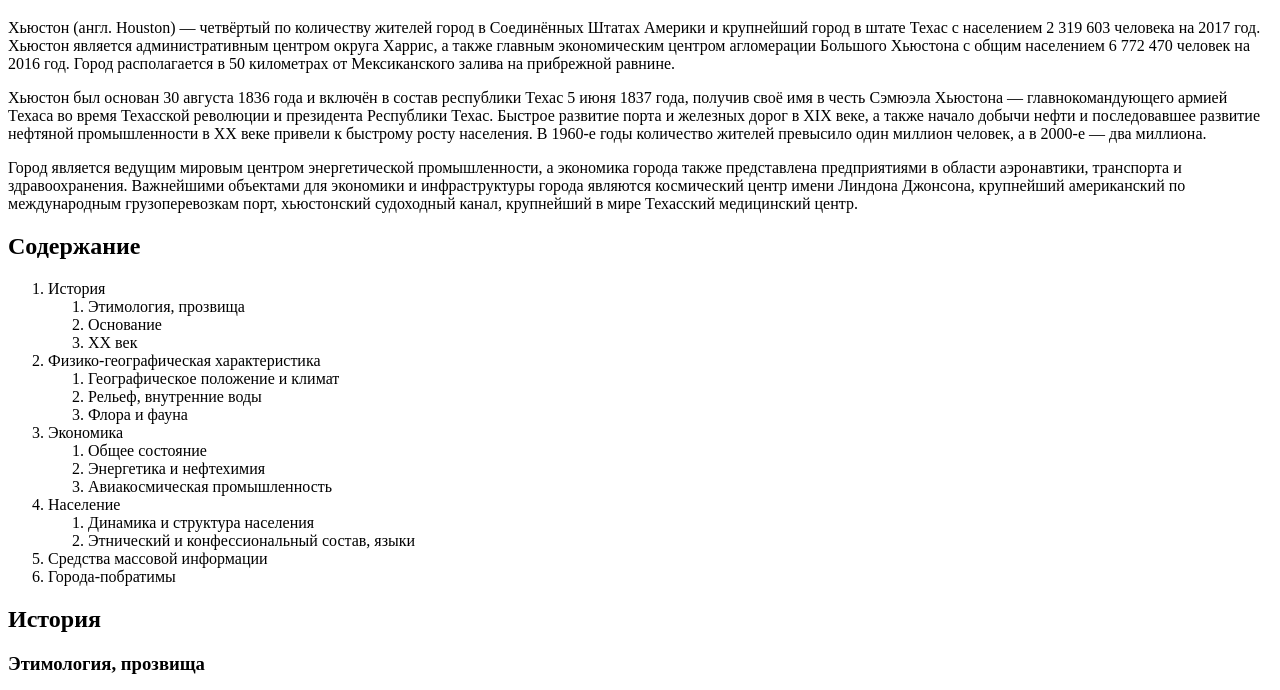
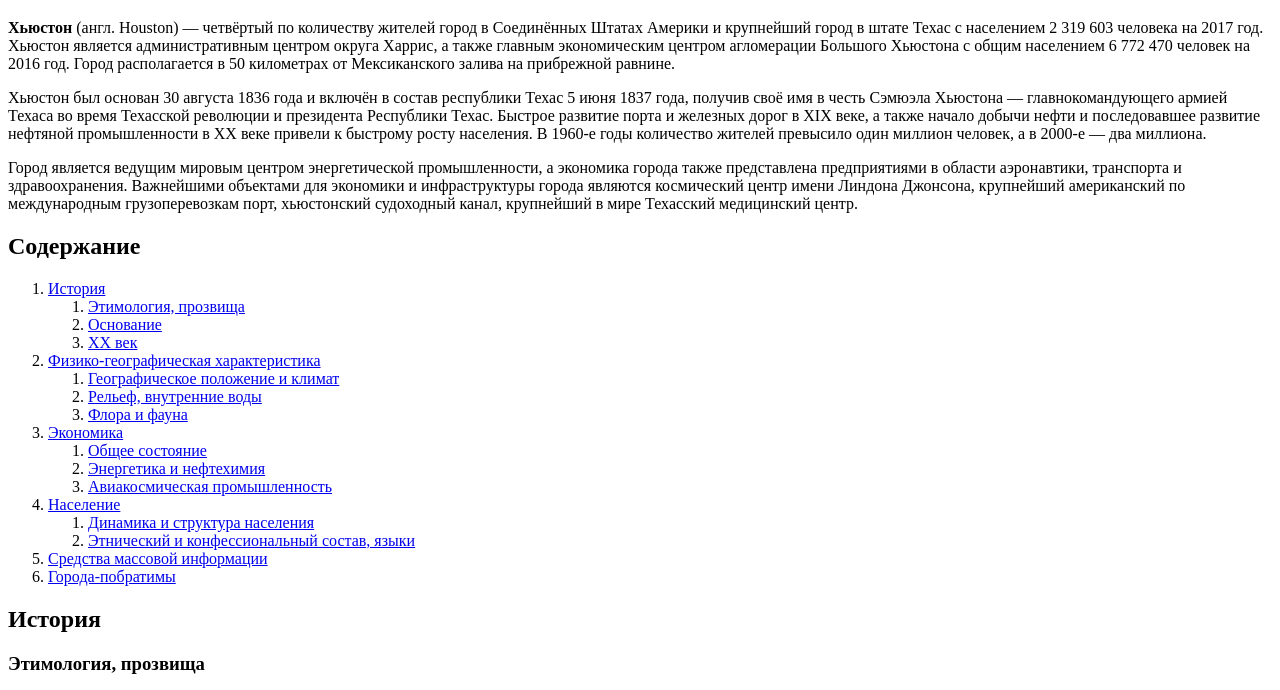
Before and after one commit to MaximumConstant/HTML_Practice-1, a plain HTML site: page index.html in a window 1280 px wide. Shown: the part 61-751 px from the top of the page. Drawn offline with Linux system fonts and the light colour scheme.

Commit message:
Added links

```diff
--- a/index.html
+++ b/index.html
@@ -10,7 +10,7 @@
 <body>
   <h1>Хьюстон</h1>
   <p>
-    Хьюстон (англ. Houston) — четвёртый по количеству жителей город в
+    <b>Хьюстон</b> (англ. Houston) — четвёртый по количеству жителей город в
     Соединённых Штатах Америки и крупнейший город в штате Техас с населением 2
     319 603 человека на 2017 год. Хьюстон является административным центром
     округа Харрис, а также главным экономическим центром агломерации Большого
@@ -39,36 +39,36 @@
   <h2>Содержание</h2>
 
   <ol>
-    <li>История</li>
+    <li><a href="#history">История</a></li>
     <ol>
-      <li>Этимология, прозвища</li>
-      <li>Основание</li>
-      <li>XX век</li>
+      <li><a href="#history_ethimology">Этимология, прозвища</a></li>
+      <li><a href="#history_founding">Основание</a></li>
+      <li><a href="#history_20_century">XX век</a></li>
     </ol>
-    <li>Физико-географическая характеристика</li>
+    <li><a href="#geographic">Физико-географическая характеристика</a></li>
     <ol>
-      <li>Географическое положение и климат</li>
-      <li>Рельеф, внутренние воды</li>
-      <li>Флора и фауна</li>
+      <li><a href="#geographic_climate">Географическое положение и климат</a></li>
+      <li><a href="#geographic_landform">Рельеф, внутренние воды</a></li>
+      <li><a href="#geographic_flora">Флора и фауна</a></li>
     </ol>
-    <li>Экономика</li>
+    <li><a href="#economoic">Экономика</a></li>
     <ol>
-      <li>Общее состояние</li>
-      <li>Энергетика и нефтехимия</li>
-      <li>Авиакосмическая промышленность</li>
+      <li><a  href="#economoic_total">Общее состояние</a></li>
+      <li><a  href="#economoic_energetic">Энергетика и нефтехимия</a></li>
+      <li><a  href="#economoic_space_companies">Авиакосмическая промышленность</a></li>
     </ol>
-    <li>Население</li>
+    <li><a href="#population">Население</a></li>
     <ol>
-      <li>Динамика и структура населения</li>
-      <li>Этнический и конфессиональный состав, языки</li>
+      <li><a href="#population_structure">Динамика и структура населения</a></li>
+      <li><a href="#population_etnic">Этнический и конфессиональный состав, языки</a></li>
     </ol>
-    <li>Средства массовой информации</li>
-    <li>Города-побратимы</li>
+    <li><a href="#massmedia">Средства массовой информации</a></li>
+    <li><a href="#brother-cities">Города-побратимы</a></li>
   </ol>
 
-  <h2>История</h2>
+  <h2 id="history">История</h2>
 
-  <h3>Этимология, прозвища</h3>
+  <h3 id="history_ethimology">Этимология, прозвища</h3>
   <figure>
     <img src="img/Sam_Houston_portrait.jpg">
     <figcaption>
@@ -86,12 +86,12 @@
     центр имени Линдона Джонсона. Всего город имеет 12 прозвищ.
   </p>
   <p>
-    В американской разговорной речи есть популярная фраза: «Хьюстон, у нас
-    проблема» (англ. Houston, we’ve had a problem), появившаяся после
+    В американской разговорной речи есть популярная фраза: <b>«Хьюстон, у нас
+    проблема»</b> (англ. Houston, we’ve had a problem), появившаяся после
     неудачной миссии Аполлон-13. В Хьюстоне проходили съёмки фильма
     «Аполлон-13», в основу сюжета которого легли реальные события миссии.
   </p>
-  <h3>Основание</h3>
+  <h3 id="history_founding">Основание</h3>
   <figure>
     <img src="img/Allen's_Landing_Houston_bayou_view.jpg">
     <figcaption>
@@ -118,7 +118,7 @@
     Хьюстона стал Джеймс Холман.
   </p>
 
-  <h3>XX век</h3>
+  <h3 id="history_20_century">XX век</h3>
   <figure>
     <img src="img/Main_Street_looking_south_Houston_Texas_(1908).jpg">
     <figcaption>
@@ -163,8 +163,8 @@
     человек.
   </p>
 
-  <h2>Физико-географическая характеристика </h2>
-  <h3>Географическое положение и климат</h3>
+  <h2 id="geographic">Физико-географическая характеристика </h2>
+  <h3 id="geographic_climate">Географическое положение и климат</h3>
   <figure>
     <img src="img/Large_Houston_Landsat.jpg">
     <figcaption>
@@ -256,7 +256,7 @@
   </table>
   </p>
 
-  <h3>Рельеф, внутренние воды</h3>
+  <h3 id="geographic_landform">Рельеф, внутренние воды</h3>
   <p>
     Для почв Хьюстона характерно наличие осадочных горных пород и песка. На поверхности часты
     эрозии, на территории города находится около 300 разломов, их общая длина примерно 500 км. Один
@@ -279,7 +279,7 @@
     земной поверхности.
   </p>
 
-  <h3>Флора и фауна</h3>
+  <h3 id="geographic_flora">Флора и фауна</h3>
   <figure>
     <img src="img/Discovery_green.jpg">
     <figcaption>
@@ -303,8 +303,8 @@
     климате. Среди растений, произрастающих в городе, можно выделить орхидеи и магнолии.
   </p>
 
-  <h2>Экономика</h2>
-  <h3>Общее состояние</h3>
+  <h2 id="economoic">Экономика</h2>
+  <h3 id="economoic_total">Общее состояние</h3>
 
   <p>
   <table>
@@ -459,8 +459,9 @@
     Минимальная заработная плата в Хьюстоне в час составляет $7,25 или $1 257 в месяц. Безработица на
     начало 2017 года составила 5,8 %. За чертой бедности находятся 9,2 % жителей. Средние доходы
     семьи на 2016 год по данным Forbes составляют $60 840, а средняя цена дома составляет $219 000.
-    Энергетика и нефтехимия
   </p>
+
+  <h3 id="economoic_energetic">Энергетика и нефтехимия</h3>
   <p>
     В Хьюстоне находится более 5 тысяч энергетических компаний, связанных с ведением бизнеса в этом
     регионе. В городе находятся штаб-квартиры множества энергетических и нефтяных компаний,
@@ -499,7 +500,7 @@
     (38,7 % от всего производства в США), поливинилхлорида (35,9 %) и полипропилена (48,4 %).
   </p>
 
-  <h3>Авиакосмическая промышленность</h3>
+  <h3 id="economoic_space_companies">Авиакосмическая промышленность</h3>
   <figure>
     <img src="img/Aerial_View_of_the_Johnson_Space_Center.jpg">
     <figcaption>
@@ -530,8 +531,8 @@
     Technologies — внекорабельная деятельность, Wyle Laboratories — космическая биология.
   </p>
 
-  <h2>Население</h2>
-  <h3>Динамика и структура населения</h3>
+  <h2 id="population">Население</h2>
+  <h3 id="population_structure">Динамика и структура населения</h3>
 
   <p>
     <table>
@@ -658,7 +659,7 @@
   </p>
 
 
-  <h3>Этнический и конфессиональный состав, языки</h3>
+  <h3 id="population_etnic">Этнический и конфессиональный состав, языки</h3>
 
   <p>
     Из-за близости к Мексике доля выходцев из Латинской Америки составляет 43,8 % от всего
@@ -686,7 +687,7 @@
     0,53 % — иудаизм. Всего исповедуют религию 58,4 % хьюстонцев, 41,6 % — неверующие.
   </p>
 
-  <h3>Средства массовой информации</h3>
+  <h2 id="massmedia">Средства массовой информации</h2>
 
   <figure>
     <img src="img/Melcher_Center_for_Public_Broadcasting.jpg">
@@ -706,16 +707,16 @@
     Хьюстонской университетской системе.
   </p>
   <p>
-    Houston Chronicle — крупнейшая ежедневная газета Хьюстона и штата Техас, которая принадлежит
+    <em>Houston Chronicle</em> — крупнейшая ежедневная газета Хьюстона и штата Техас, которая принадлежит
     нью-йоркской корпорации Hearst Corporation. В 2014 году ежедневный тираж газеты составлял 356
     347 экземпляров, что ставит её на 16 место по тиражу среди всех газет США. До 1995 года
-    существовала Houston Post, но была поглощена Houston Chronicle. На сегодняшний день
-    единственным основным альтернативным городским изданием остаётся еженедельник Houston Press,
+    существовала <em>Houston Post</em>, но была поглощена <em>Houston Chronicle</em>. На сегодняшний день
+    единственным основным альтернативным городским изданием остаётся еженедельник <em>Houston Press</em>,
     его еженедельный тираж 2016 году составлял 43 810 экземпляров. В Хьюстоне выпускается газета
-    Houston Business Journal, которая является частью компании American City Business Journals.
+    <em>Houston Business Journal</em>, которая является частью компании American City Business Journals.
   </p>
 
-  <h3>Города-побратимы</h3>
+  <h2 id="brother-cities">Города-побратимы</h2>
   <p>
     Согласно городскому сайту, у Хьюстона 18 городов-побратимов (в последний раз этот список
     расширялся в 2015 году, когда к нему присоединилась Басра):
```
